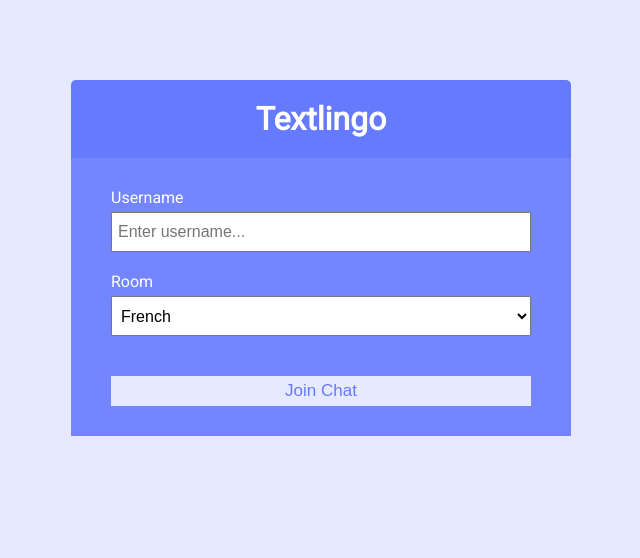
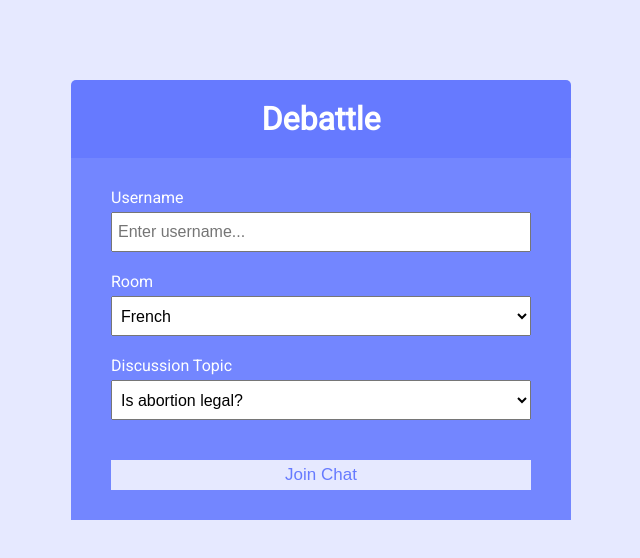
Before and after one commit to Haseebk0678/rdv2022, a website: page public/index.html in a window 1280 px wide. Shown: the whole page, without its empty margins (319-959 px from the left). Drawn offline with Linux system fonts and the light colour scheme.

Commit message:
changed name and added topics input

```diff
--- a/public/index.html
+++ b/public/index.html
@@ -11,12 +11,12 @@
 			crossorigin="anonymous"
 		/>
 		<link rel="stylesheet" href="css/style.css" />
-		<title>Textlingo App</title>
+		<title>Debattle App</title>
 	</head>
 	<body>
 		<div class="join-container">
 			<header class="join-header">
-				<h1>Textlingo</h1>
+				<h1>Debattle</h1>
 			</header>
 			<main class="join-main">
 				<form action="chat.html">
@@ -41,6 +41,17 @@
 							<option value="Russian">Russian</option>
 						</select>
 					</div>
+					<div class="form-control">
+						<label for="topic">Discussion Topic</label>
+						<select name="topic" id="topic">
+							<option value="Is abortion legal?">Is abortion legal?</option>
+							<option value="Does age difference matter for dating?">Does age difference matter for dating?</option>
+							<option value="Do all people have the right to own guns?">Do all people have the right to own guns?</option>
+							<option value="Should human cloning be legalized?">Should human cloning be legalized?</option>
+							<option value="Should juveniles be treated as adults?">Should juveniles be treated as adults?</option>
+							<option value="Should prisoners be allowed to vote?">Should prisoners be allowed to vote?</option>
+						</select>
+					</div>
 					<button type="submit" class="btn">Join Chat</button>
 				</form>
 			</main>
```
Also changed, not shown: public/chat.html (+2 -2 lines).
